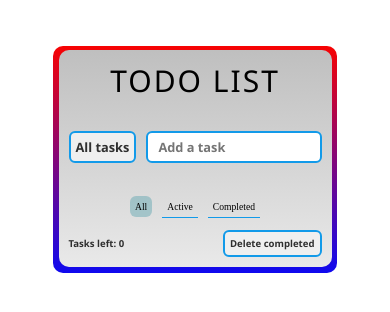
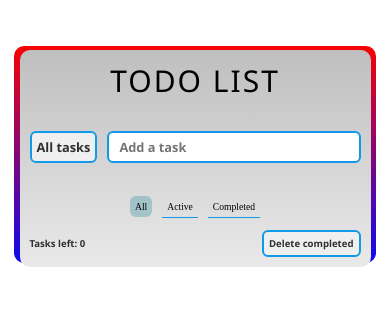
Before and after one commit to Mmarvinn/ReactToDoList, a React (Create React App) app: page / in a window 390 px wide. Shown: the top 312 px of the page. Built offline with nearby package versions, Linux system fonts and the light colour scheme.

Commit message:
fix mobile view

```diff
--- a/src/App.js
+++ b/src/App.js
@@ -5,10 +5,10 @@ function App() {
   const ref = useRef(null);
 
   const appHeight = () => {
-    let vhBorderBottom = 1.2;
+    let vhBorderBottom = 0;
 
-    if (window.innerWidth > 500) vhBorderBottom = 1.5;
-    if (window.innerWidth > 650) vhBorderBottom = 1.8;
+    // if (window.innerWidth > 500) vhBorderBottom = 1.5;
+    // if (window.innerWidth > 650) vhBorderBottom = 1.8;
     if (window.innerWidth > 800) vhBorderBottom = 2;
     if (window.innerWidth > 1000) vhBorderBottom = 2.5;
     if (window.innerWidth > 1200) vhBorderBottom = 3;
--- a/src/index.css
+++ b/src/index.css
@@ -179,8 +179,16 @@ h1 {
 }
 
 @media (max-width: 600px) {
+  .App {
+    max-width: 95vw;
+  }
+
+  .border-div {
+    width: 93vw;
+  }
   main {
     padding: 30px;
+    max-width: 90vw;
   }
 
   h1 {
```
